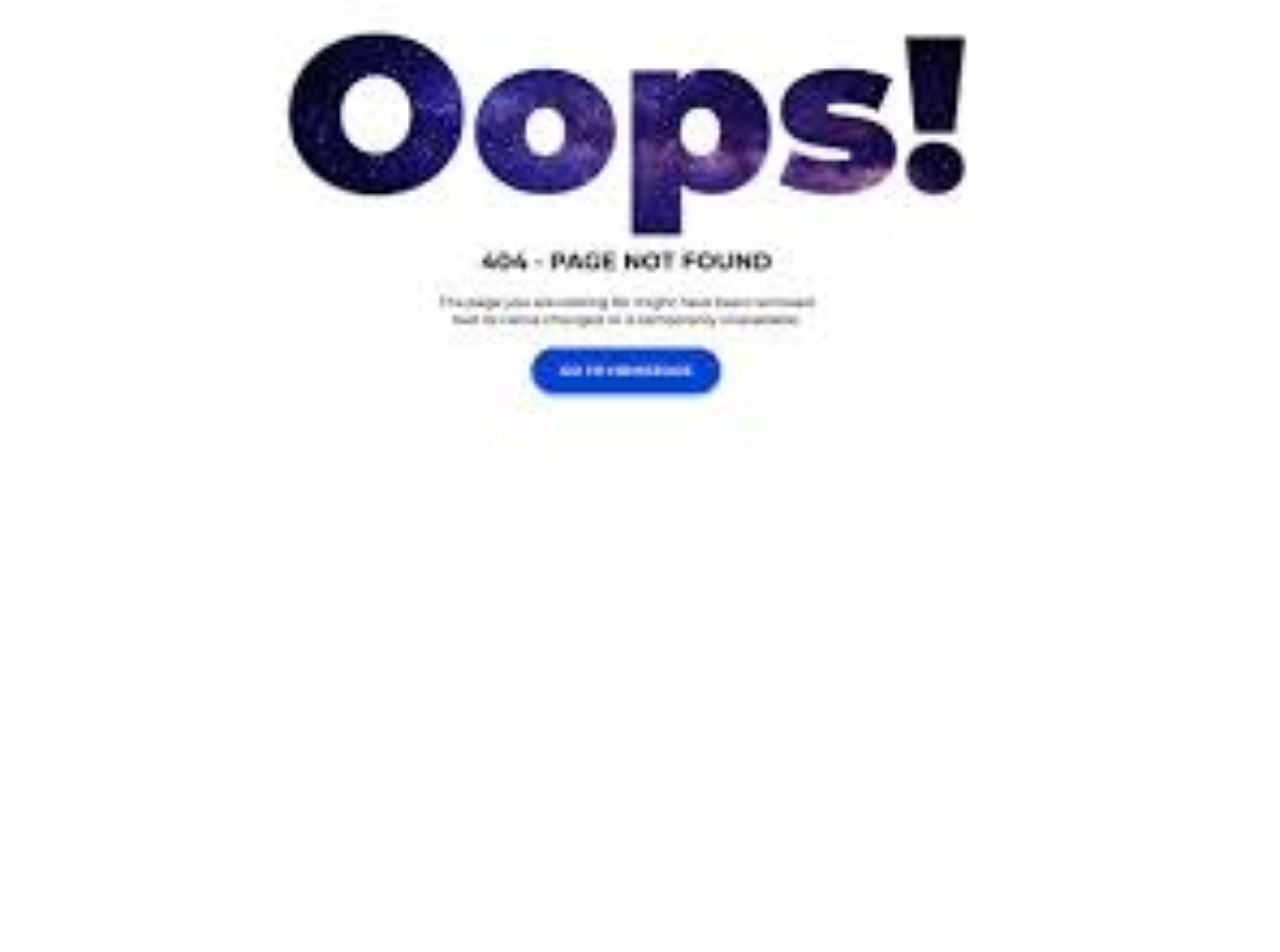
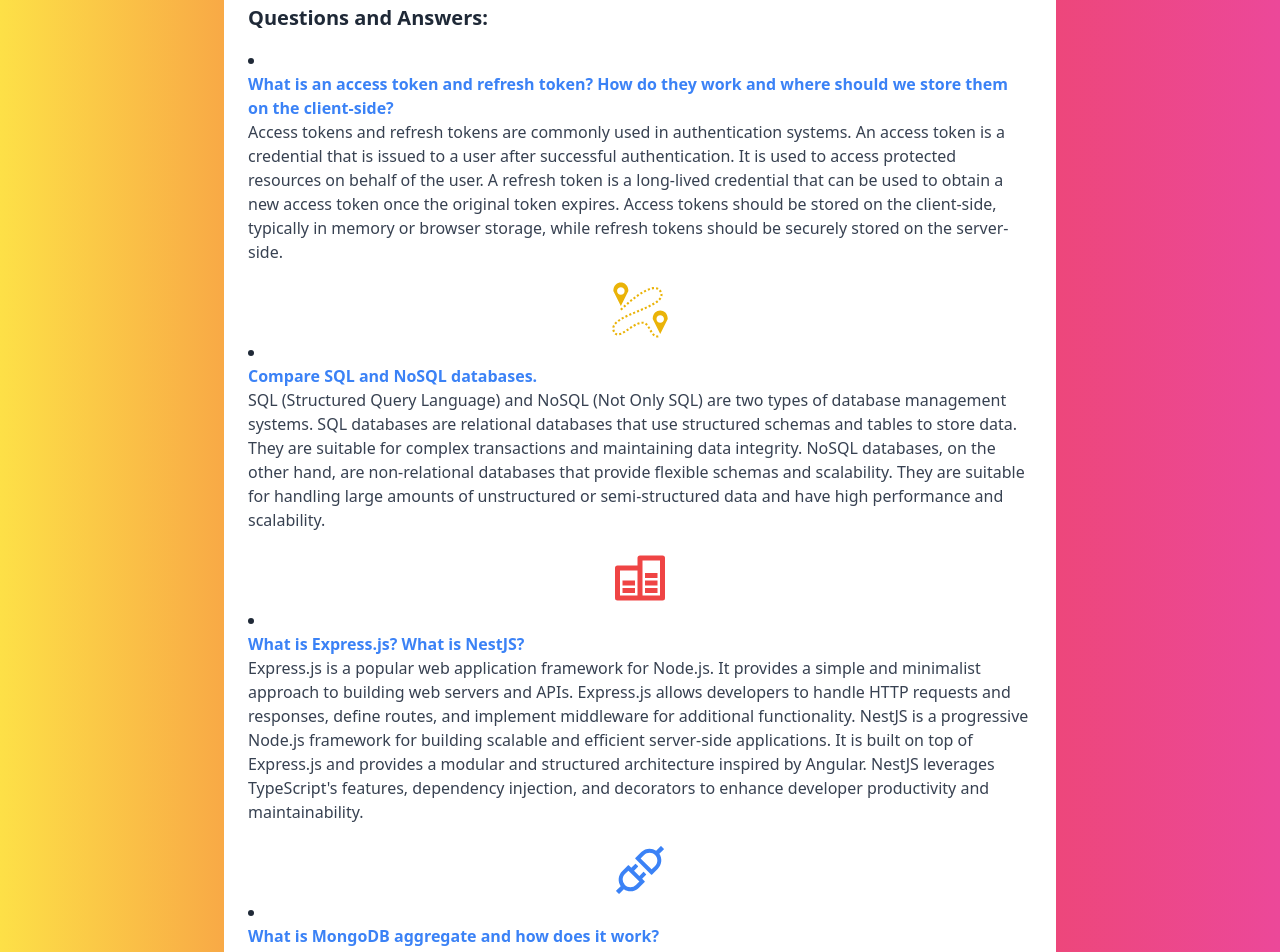
Before and after one commit to snayeemu/VroomVroomToys-client, a React (Vite) app: page /blogs in a window 1280 px wide. Shown: the part 220-1172 px from the top of the page. Before the commit the page ends 800 px from the top, so only its background shows below. Built offline with nearby package versions, Linux system fonts and the light colour scheme; no server answers.

Commit message:
search systetm added

```diff
--- a/src/Pages/AllToys/AllToys.jsx
+++ b/src/Pages/AllToys/AllToys.jsx
@@ -3,18 +3,39 @@ import { Link } from "react-router-dom";
 
 const AllToys = () => {
   const [toys, setToys] = useState([]);
+  const [searchQuery, setSearchQuery] = useState("");
 
   useEffect(() => {
     fetch("http://localhost:5000/toys")
       .then((res) => res.json())
-      .then((toys) => setToys(toys));
+      .then((toys) => setToys(toys.slice(0, 20)));
   }, []);
+
+  const handleSearchInputChange = (event) => {
+    setSearchQuery(event.target.value);
+  };
+
+  const filteredToys = toys.filter((toy) =>
+    toy.name.toLowerCase().includes(searchQuery.toLowerCase())
+  );
 
   return (
     <div className="my-40 bg-gradient-to-r from-purple-500 via-pink-500 to-red-500 p-8">
       <h2 className="text-4xl text-white font-bold mb-8">All Toys</h2>
+      <div className="flex justify-center mb-4">
+        <input
+          type="text"
+          className="bg-white border-2 border-gray-300 focus:outline-none focus:border-purple-500 rounded-lg py-2 px-4"
+          placeholder="Search by Toy Name"
+          value={searchQuery}
+          onChange={handleSearchInputChange}
+        />
+        <button className="ml-4 bg-purple-500 hover:bg-purple-600 text-white font-bold py-2 px-4 rounded">
+          Search
+        </button>
+      </div>
       <div className="md:grid grid-cols-3 gap-4 justify-between">
-        {toys.map((toy) => (
+        {filteredToys.map((toy) => (
           <div
             key={toy?._id}
             className="card bg-black text-white bg-opacity-80 w-96 shadow-xl"
--- /dev/null
+++ b/src/Pages/Blog/Blog.jsx
@@ -0,0 +1,110 @@
+import { FiArrowLeft } from "react-icons/fi";
+import { GiPathDistance } from "react-icons/gi";
+import { RiDatabaseLine } from "react-icons/ri";
+import { AiOutlineApi } from "react-icons/ai";
+import { FaDatabase } from "react-icons/fa";
+import { Link } from "react-router-dom";
+
+const Blog = () => {
+  return (
+    <div className="bg-gradient-to-r from-yellow-300 via-red-500 to-pink-500 min-h-screen flex flex-col items-center justify-center">
+      <header className="py-4 px-6 bg-white">
+        <Link to={"/"}>
+          <button className="text-lg text-gray-700 hover:text-gray-900">
+            <FiArrowLeft className="inline-block -mt-1 mr-1" />
+            Back to Home
+          </button>
+        </Link>
+      </header>
+
+      <div className="max-w-4xl mx-auto px-4 sm:px-6 lg:px-8">
+        <h2 className="text-4xl font-bold text-white mb-8">
+          Welcome to My Blog
+        </h2>
+
+        <div className="bg-white p-6 rounded-lg">
+          <h3 className="text-xl font-bold mb-4">Questions and Answers:</h3>
+          <ul className="list-disc list-inside">
+            <li>
+              <h4 className="text-blue-500 font-bold cursor-pointer hover:underline">
+                What is an access token and refresh token? How do they work and
+                where should we store them on the client-side?
+              </h4>
+              <p className="text-gray-700">
+                Access tokens and refresh tokens are commonly used in
+                authentication systems. An access token is a credential that is
+                issued to a user after successful authentication. It is used to
+                access protected resources on behalf of the user. A refresh
+                token is a long-lived credential that can be used to obtain a
+                new access token once the original token expires. Access tokens
+                should be stored on the client-side, typically in memory or
+                browser storage, while refresh tokens should be securely stored
+                on the server-side.
+              </p>
+              <GiPathDistance className="text-6xl text-yellow-500 mx-auto mt-4" />
+            </li>
+            <li>
+              <h4 className="text-blue-500 font-bold cursor-pointer hover:underline">
+                Compare SQL and NoSQL databases.
+              </h4>
+              <p className="text-gray-700">
+                SQL (Structured Query Language) and NoSQL (Not Only SQL) are two
+                types of database management systems. SQL databases are
+                relational databases that use structured schemas and tables to
+                store data. They are suitable for complex transactions and
+                maintaining data integrity. NoSQL databases, on the other hand,
+                are non-relational databases that provide flexible schemas and
+                scalability. They are suitable for handling large amounts of
+                unstructured or semi-structured data and have high performance
+                and scalability.
+              </p>
+              <RiDatabaseLine className="text-6xl text-red-500 mx-auto mt-4" />
+            </li>
+            <li>
+              <h4 className="text-blue-500 font-bold cursor-pointer hover:underline">
+                What is Express.js? What is NestJS?
+              </h4>
+              <p className="text-gray-700">
+                Express.js is a popular web application framework for Node.js.
+                It provides a simple and minimalist approach to building web
+                servers and APIs. Express.js allows developers to handle HTTP
+                requests and responses, define routes, and implement middleware
+                for additional functionality. NestJS is a progressive Node.js
+                framework for building scalable and efficient server-side
+                applications. It is built on top of Express.js and provides a
+                modular and structured architecture inspired by Angular. NestJS
+                leverages {"TypeScript's"} features, dependency injection, and
+                decorators to enhance developer productivity and
+                maintainability.
+              </p>
+              <AiOutlineApi className="text-6xl text-blue-500 mx-auto mt-4" />
+            </li>
+            <li>
+              <h4 className="text-blue-500 font-bold cursor-pointer hover:underline">
+                What is MongoDB aggregate and how does it work?
+              </h4>
+              <p className="text-gray-700">
+                MongoDB aggregate is a powerful feature of the MongoDB database
+                that allows for advanced data aggregation and processing. It
+                provides a way to perform complex data analysis operations, such
+                as grouping, filtering, and transforming data, using a pipeline
+                of stages. The aggregation pipeline consists of multiple stages,
+                where each stage performs a specific operation on the input
+                documents and passes the results to the next stage. These stages
+                can include operations like $match (filtering documents), $group
+                (grouping documents), $project (projecting specific fields),
+                $sort (sorting documents), and many more. By chaining together
+                multiple stages, developers can create sophisticated data
+                processing pipelines to extract valuable insights from their
+                MongoDB collections.
+              </p>
+              <FaDatabase className="text-6xl text-purple-500 mx-auto mt-4" />
+            </li>
+          </ul>
+        </div>
+      </div>
+    </div>
+  );
+};
+
+export default Blog;
--- a/src/Routes/Routes.jsx
+++ b/src/Routes/Routes.jsx
@@ -2,6 +2,7 @@ import { createBrowserRouter } from "react-router-dom";
 import Main from "../Layout/Main";
 import AddToy from "../Pages/AddAToy/AddAToy";
 import AllToys from "../Pages/AllToys/AllToys";
+import Blog from "../Pages/Blog/Blog";
 import Details from "../Pages/Details/Details";
 import ErrorPage from "../Pages/ErrorPage/ErrorPage";
 import Home from "../Pages/Home/Home/Home";
@@ -57,6 +58,10 @@ const router = createBrowserRouter([
         path: "toy/update/:id",
         element: <UpdateToy></UpdateToy>,
       },
+      {
+        path: "blogs",
+        element: <Blog></Blog>,
+      },
     ],
   },
   { path: "*", element: <ErrorPage></ErrorPage> },
```
